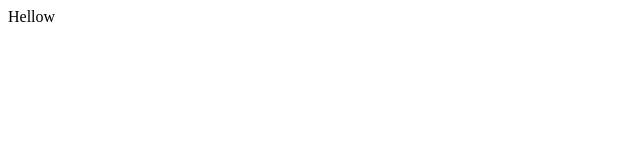
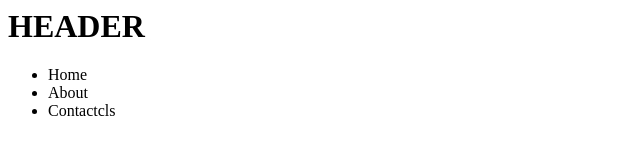
Before and after one commit to justjazzed/BSL-Basic-Semantic-Layout, a plain HTML site: page index.html in a window 1280 px wide. Shown: the whole page, without its empty margins (0-640 px from the left). Drawn offline with Linux system fonts and the light colour scheme.

Commit message:
Add header and navbar

```diff
--- a/index.html
+++ b/index.html
@@ -6,8 +6,19 @@
     <title>BSL</title>
 </head>
     <!-------- Header Section ---------->
-        <p>Hellow</p>
+        <!-- <p>Hellow</p> -->
+        <header>
+            <h1>HEADER</h1>
+            <nav>
+                <ul>
+                    <li>Home</li>
+                    <li>About</li>
+                    <li>Contactcls</li>
+                </ul>
+            </nav>
+        </header>
     <!-- ------Navigation Section ------->
+</header>
     <!-- -------Main Section ----------->
 
     <!-- -------Section 1 ----------->
```
